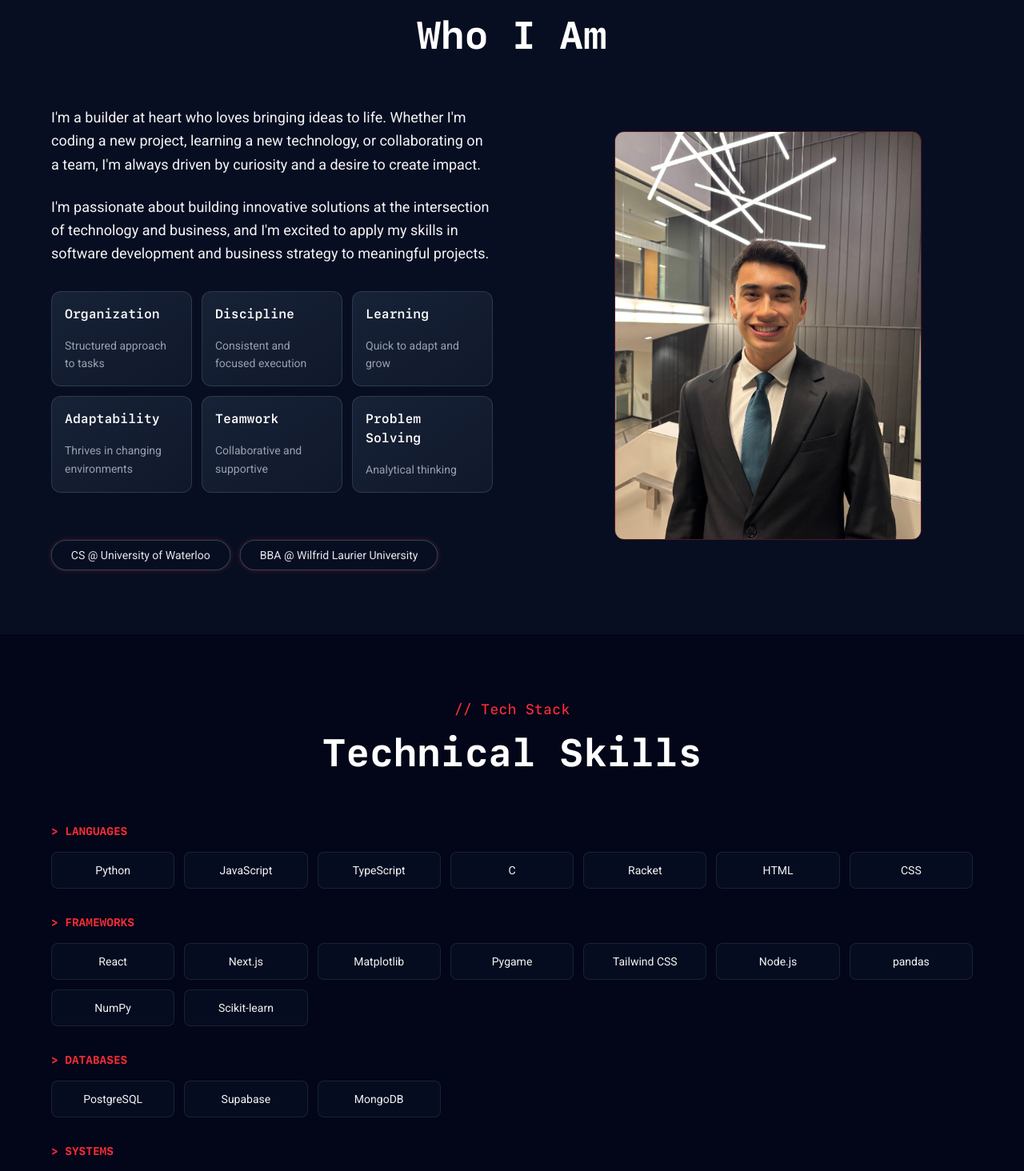
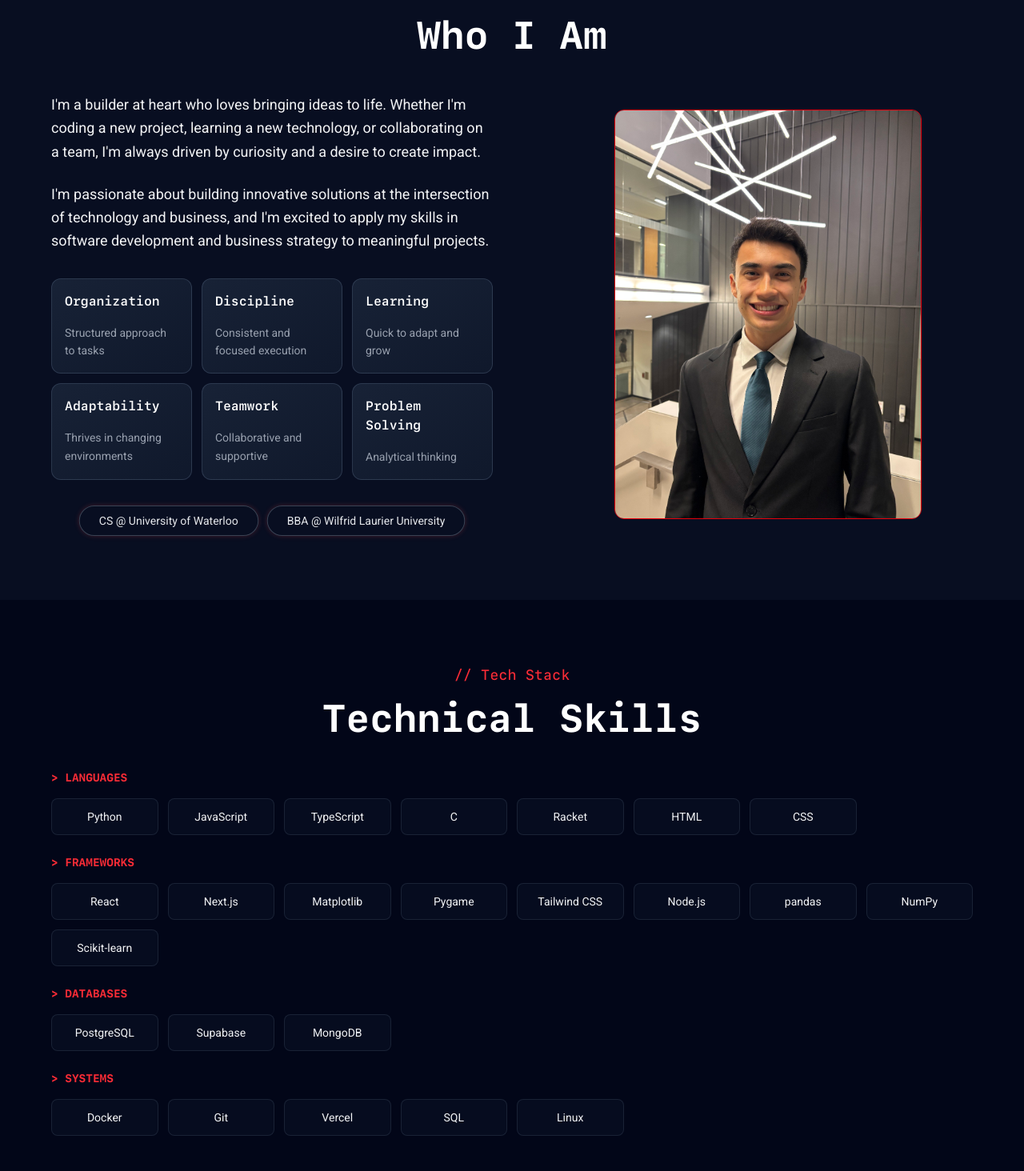
Before and after one commit to michaeljf07/personal-website2.0, a Next.js app: page / in a window 1280 px wide. Shown: the part 1006-2470 px from the top of the page at 80% size. Built offline with nearby package versions, Linux system fonts and the light colour scheme.

Commit message:
changed spacing across website to better suit different resolutions (#7)

```diff
--- a/app/components/AboutSection.tsx
+++ b/app/components/AboutSection.tsx
@@ -1,5 +1,3 @@
-import Link from "next/link";
-
 export default function AboutSection() {
     const skills = [
         {
@@ -29,19 +27,18 @@ export default function AboutSection() {
     ];
 
     return (
-        <section id="about" className="py-16 md:py-20 px-4 bg-slate-900/50">
+        <section id="about" className="py-20 px-4 bg-slate-900/50">
             <div className="max-w-6xl mx-auto">
-                <div className="mb-8 md:mb-16 text-center">
+                <div className="mb-12 text-center">
                     <p className="text-red-500 text-md sm:text-md md:text-lg font-medium mb-2 md:mb-4 font-sf-mono">
                         // About Me
                     </p>
-                    <h2 className="text-3xl sm:text-4xl md:text-5xl font-bold text-white mb-4 md:mb-8 font-sf-mono">
+                    <h2 className="text-3xl sm:text-4xl md:text-5xl font-bold text-white font-sf-mono">
                         Who I Am
                     </h2>
                 </div>
 
                 <div className="grid grid-cols-1 md:grid-cols-2 gap-8 md:gap-12">
-                    {/* Left: Bio + Skills */}
                     <div className="space-y-6 md:space-y-8">
                         <div className="space-y-4 md:space-y-6 px-2 md:px-0">
                             <p className="text-gray-100 text-base sm:text-lg md:text-lg leading-relaxed">
@@ -60,7 +57,6 @@ export default function AboutSection() {
                             </p>
                         </div>
 
-                        {/* Skills Cards */}
                         <div className="grid grid-cols-2 sm:grid-cols-3 gap-2 md:gap-3">
                             {skills.map((skill, index) => (
                                 <div
@@ -80,32 +76,28 @@ export default function AboutSection() {
                                 </div>
                             ))}
                         </div>
+
+                        <div className="flex flex-col sm:flex-row flex-wrap gap-2 md:gap-3 justify-center">
+                            <a
+                                href="https://www.cs.waterloo.ca"
+                                className="w-full sm:w-auto text-center px-6 py-2 rounded-full border-gray-600/75 border text-gray-200 hover:text-red-500 transition-colors text-xs md:text-sm active:scale-95 relative pulse-glow">
+                                CS @ University of Waterloo
+                            </a>
+                            <a
+                                href="https://www.wlu.ca/academics/faculties/lazaridis-school-of-business-and-economics/index.html"
+                                className="w-full sm:w-auto text-center px-6 py-2 rounded-full border-gray-600/75 border text-gray-200 hover:text-red-500 transition-colors text-xs md:text-sm active:scale-95 relative pulse-glow">
+                                BBA @ Wilfrid Laurier University
+                            </a>
+                        </div>
                     </div>
 
-                    {/* Right: Headshot */}
-                    <div className="flex items-center justify-center md:items-start mt-8">
-                        <div className="rounded-lg md:rounded-xl overflow-hidden border border-red-500/30 transition-all max-w-sm w-full md:ml-10">
-                            <img
-                                src="/headshots/headshot1.jpg"
-                                alt="Headshot"
-                                className="w-full h-auto object-cover"
-                            />
-                        </div>
+                    <div className="flex items-center justify-center md:items-start">
+                        <img
+                            src="/headshots/headshot1.jpg"
+                            alt="Headshot"
+                            className="w-full h-auto object-cover rounded-xl border-red-600 border max-w-sm my-auto ml-10"
+                        />
                     </div>
-                </div>
-
-                {/* Interests/Tags */}
-                <div className="flex flex-col sm:flex-row flex-wrap gap-2 md:gap-3 justify-center md:justify-start mt-4 md:mt-0">
-                    <Link
-                        href="https://www.cs.waterloo.ca"
-                        className="w-full sm:w-auto text-center px-6 py-2 rounded-full border-gray-600/75 border text-gray-200 hover:text-red-500 transition-colors text-xs md:text-sm active:scale-95 relative pulse-glow">
-                        CS @ University of Waterloo
-                    </Link>
-                    <Link
-                        href="https://www.wlu.ca/academics/faculties/lazaridis-school-of-business-and-economics/index.html"
-                        className="w-full sm:w-auto text-center px-6 py-2 rounded-full border-gray-600/75 border text-gray-200 hover:text-red-500 transition-colors text-xs md:text-sm active:scale-95 relative pulse-glow">
-                        BBA @ Wilfrid Laurier University
-                    </Link>
                 </div>
             </div>
         </section>
--- a/app/components/SkillsSection.tsx
+++ b/app/components/SkillsSection.tsx
@@ -2,9 +2,9 @@ import { skillCategories } from "../data/technical-skills";
 
 export default function SkillsSection() {
     return (
-        <section id="skills" className="py-16 md:py-20 px-4">
+        <section id="skills" className="py-20 px-4">
             <div className="max-w-6xl mx-auto">
-                <div className="mb-12 md:mb-16 text-center">
+                <div className="mb-10 text-center">
                     <p className="text-red-500 text-md sm:text-md md:text-lg font-medium mb-2 md:mb-4 font-sf-mono">
                         // Tech Stack
                     </p>
@@ -13,7 +13,7 @@ export default function SkillsSection() {
                     </h2>
                 </div>
 
-                <div className="space-y-8">
+                <div className="space-y-6">
                     {skillCategories.map((category, index) => (
                         <div key={index}>
                             <div className="flex items-center mb-4">
@@ -22,8 +22,7 @@ export default function SkillsSection() {
                                 </h3>
                             </div>
 
-                            {/* Skills Grid */}
-                            <div className="grid grid-cols-4 sm:grid-cols-5 md:grid-cols-6 lg:grid-cols-7 gap-3">
+                            <div className="grid grid-cols-5 sm:grid-cols-6 md:grid-cols-7 lg:grid-cols-8 gap-3">
                                 {category.skills.map((skill, skillIndex) => (
                                     <div
                                         key={skillIndex}
--- a/app/data/technical-skills.ts
+++ b/app/data/technical-skills.ts
@@ -31,6 +31,6 @@ export const skillCategories = [
     },
     {
         title: "Systems",
-        skills: ["Docker", "Git", "Vercel", "SQL"],
+        skills: ["Docker", "Git", "Vercel", "SQL", "Linux"],
     },
 ];
```
Also changed, not shown: 1 other file (tests, documents, lock files or other folders).
